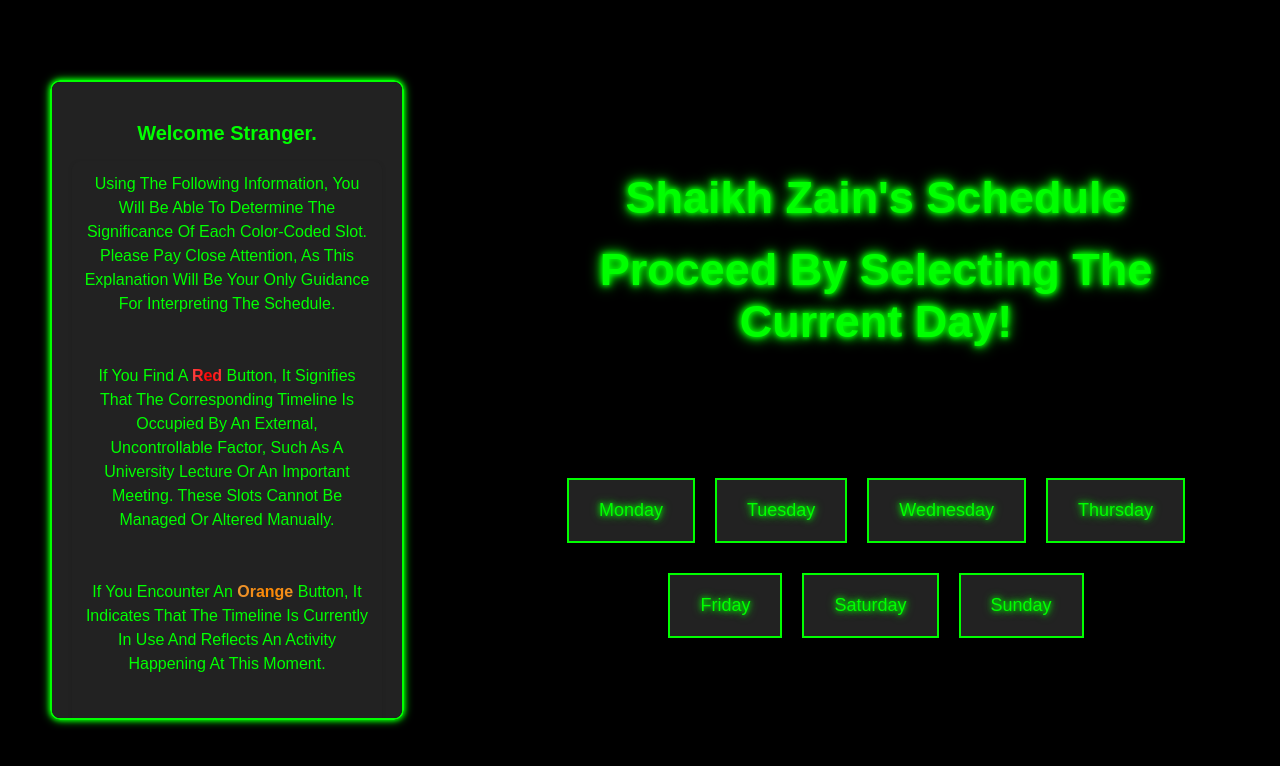
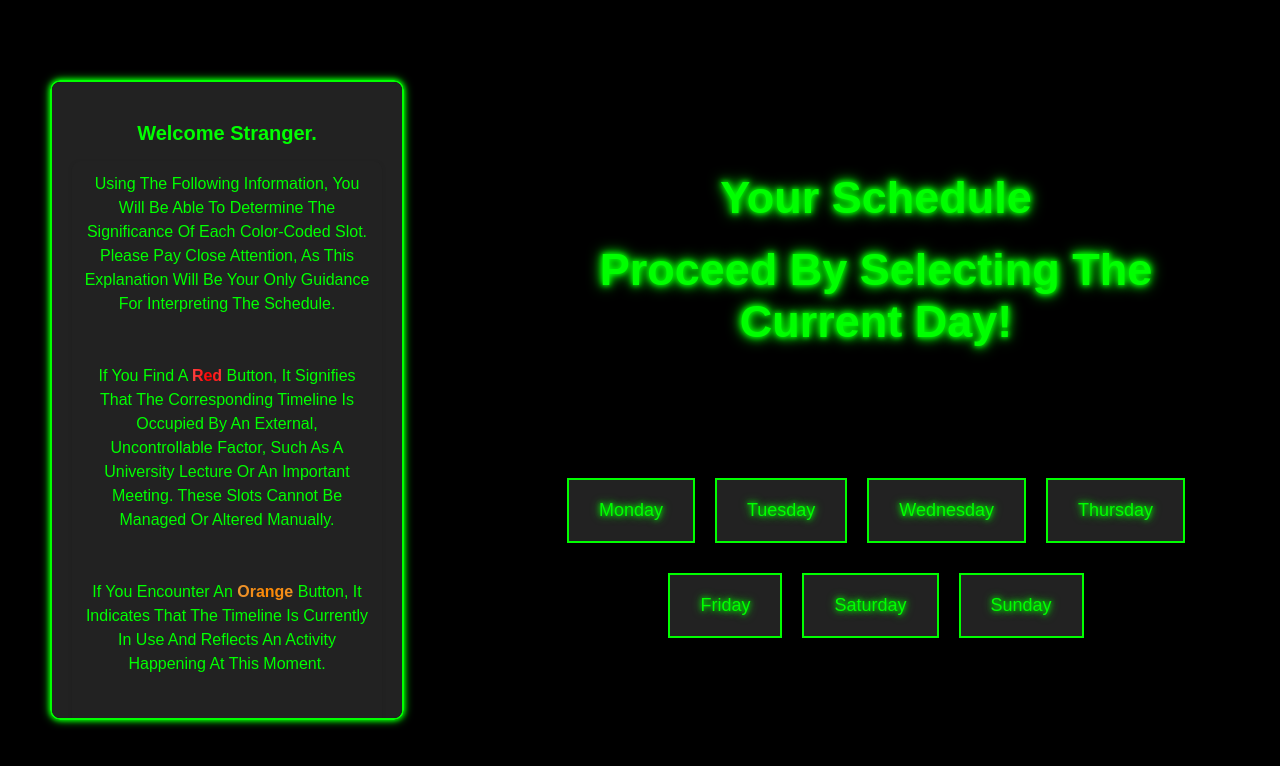
Before and after one commit to Majed-Shaikh-Zain/Free-Webs, a plain HTML site: page Schedule/Schedule.html in a window 1280 px wide. Drawn offline with Linux system fonts and the light colour scheme.

Commit message:
Schedule.html

```diff
--- a/Schedule/Schedule.html
+++ b/Schedule/Schedule.html
@@ -55,7 +55,7 @@
     </div>
 
     <div class="right-content">
-        <h1 id="t1">Shaikh Zain's Schedule</h1>
+        <h1 id="t1">Your Schedule</h1>
         <h2 id="t2">Proceed By Selecting the current day!</h2>
 
         <!-- Row 1: Buttons -->
```
